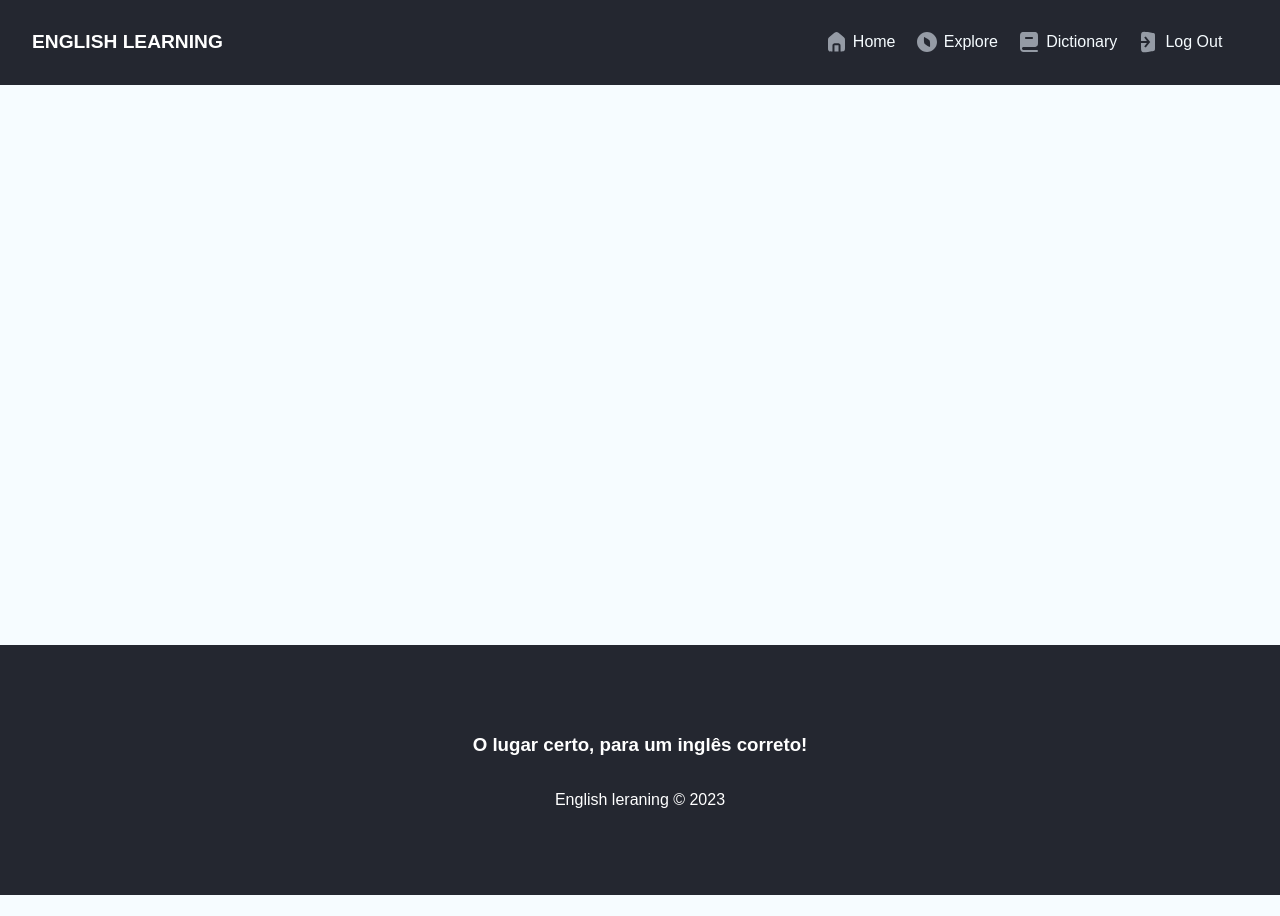
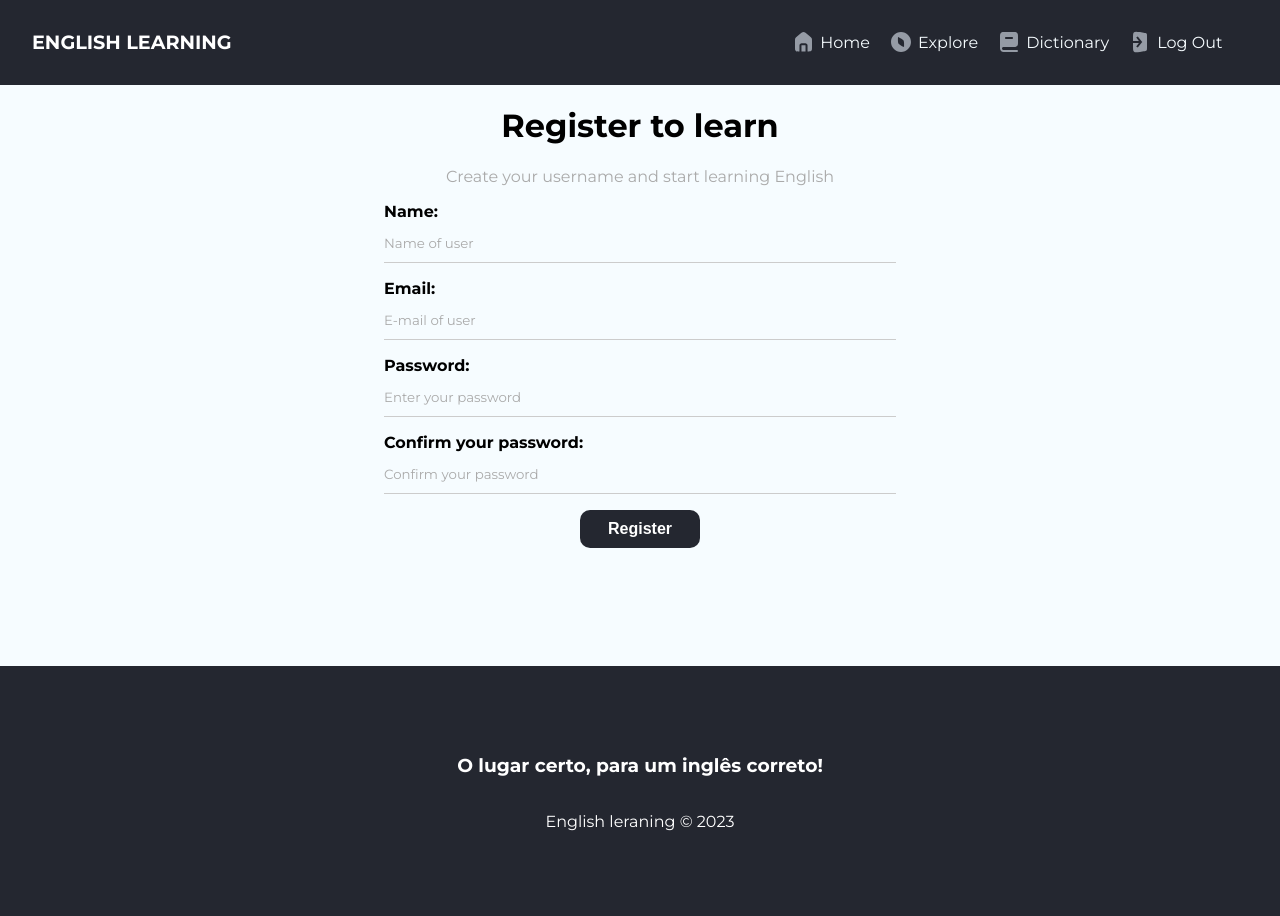
Before and after one commit to AlexMoreni/english-learning, a React (Vite) app: page /register in a window 1280 px wide. Before the commit the page ends 895 px from the top, so only its background shows below. Built offline with nearby package versions, Linux system fonts and the light colour scheme.

Commit message:
creating and styling registration page and creating hook to create users

```diff
--- a/index.html
+++ b/index.html
@@ -5,6 +5,12 @@
     <link rel="icon" type="image/svg+xml" href="/vite.svg" />
     <meta name="viewport" content="width=device-width, initial-scale=1.0" />
     <link rel="shortcut icon" href="favicon-32x32.png" type="image/x-icon" />
+    <link rel="preconnect" href="https://fonts.googleapis.com" />
+    <link rel="preconnect" href="https://fonts.gstatic.com" crossorigin />
+    <link
+      href="https://fonts.googleapis.com/css2?family=Montserrat:ital,wght@0,100;0,200;0,300;0,400;0,500;0,600;0,700;0,800;0,900;1,100;1,200;1,300;1,400;1,500;1,600;1,700;1,800;1,900&display=swap"
+      rel="stylesheet"
+    />
     <title>English Learning</title>
   </head>
   <body>
--- a/package.json
+++ b/package.json
@@ -16,6 +16,7 @@
     "react-router-dom": "^6.18.0"
   },
   "devDependencies": {
+    "@types/firebase": "^3.2.1",
     "@types/react": "^18.2.15",
     "@types/react-dom": "^18.2.7",
     "@typescript-eslint/eslint-plugin": "^6.0.0",
--- a/src/App.tsx
+++ b/src/App.tsx
@@ -1,12 +1,13 @@
 import { BrowserRouter as Router, Routes, Route } from "react-router-dom";
 import "./App.css";
-
-//Pages
-import { Home } from "./pages/Home/Home.tsx";
 
 //Components
 import { Navbar } from "./components/Navbar.tsx";
 import { Footer } from "./components/Footer.tsx";
+
+//Pages
+import { Home } from "./pages/Home/Home.tsx";
+import { Register } from "./pages/Register/Register.tsx";
 
 function App() {
   return (
@@ -15,6 +16,7 @@ function App() {
       <div className="container">
         <Routes>
           <Route path="/" element={<Home />}></Route>
+          <Route path="/register" element={<Register />}></Route>
         </Routes>
       </div>
       <Footer />
--- a/src/firebase/config.js
+++ b/src/firebase/config.js
@@ -2,12 +2,12 @@ import { initializeApp } from "firebase/app";
 import { getFirestore } from "firebase/firestore";
 
 const firebaseConfig = {
-  apiKey: "AIzaSyAheYpm_SoT0hV8qzXIs5SrSylTuW8rRH4",
-  authDomain: "mini-blog-3d1f6.firebaseapp.com",
-  projectId: "mini-blog-3d1f6",
-  storageBucket: "mini-blog-3d1f6.appspot.com",
-  messagingSenderId: "532291506207",
-  appId: "1:532291506207:web:ca3398d9c3c22285ca852a",
+  apiKey: "AIzaSyCM1csNF4Qnk5_DqQVrTqPHwy7SZF0fbYM",
+  authDomain: "english-learning-e1acc.firebaseapp.com",
+  projectId: "english-learning-e1acc",
+  storageBucket: "english-learning-e1acc.appspot.com",
+  messagingSenderId: "711022873208",
+  appId: "1:711022873208:web:dc0d61b51fb32ec5c4bb8d",
 };
 
 const app = initializeApp(firebaseConfig);
--- /dev/null
+++ b/src/hooks/useAuthentication.ts
@@ -0,0 +1,64 @@
+import {
+  getAuth,
+  createUserWithEmailAndPassword,
+  updateProfile,
+} from "firebase/auth";
+import { db } from "../firebase/config.js";
+
+console.log(db);
+
+import { useState, useEffect } from "react";
+
+export const useAuthentication = () => {
+  const [error, setError] = useState<string | null | boolean>(null);
+  const [loading, setLoading] = useState<null | boolean>(null);
+
+  //cleanup
+  //deal with memory leak
+  const [cancelled, setCancelled] = useState(false);
+
+  const auth = getAuth();
+
+  function checkIfIsCancelled() {
+    if (cancelled) {
+      return;
+    }
+  }
+
+  const createUser = async (data: any) => {
+    checkIfIsCancelled();
+
+    setLoading(true);
+    setError(null);
+
+    try {
+      const { user } = await createUserWithEmailAndPassword(
+        auth,
+        data.email,
+        data.password
+      );
+
+      await updateProfile(user, { displayName: data.displayName });
+
+      setLoading(false);
+
+      return user;
+    } catch (error) {
+      if (error instanceof Error) {
+        setLoading(false);
+        setError(error.message);
+      }
+    }
+  };
+
+  useEffect(() => {
+    return () => setCancelled(true);
+  }, []);
+
+  return {
+    auth,
+    createUser,
+    error,
+    loading,
+  };
+};
--- a/src/index.css
+++ b/src/index.css
@@ -16,3 +16,93 @@ nav button {
   cursor: pointer;
   font-family: "Montserrat", sans-serif;
 }
+
+input::placeholder,
+textarea::placeholder {
+  font-family: "Montserrat", sans-serif;
+  color: #aaa;
+}
+
+input:focus,
+textarea:focus {
+  outline: none;
+}
+
+/*Estilos form*/
+form {
+  max-width: 40%;
+  margin: 0 auto;
+}
+
+label {
+  display: flex;
+  flex-direction: column;
+  margin-bottom: 1em;
+}
+
+label span {
+  margin-bottom: 0.3em;
+  font-weight: bold;
+  text-align: left;
+}
+
+input,
+textarea {
+  box-sizing: border-box;
+  border: none;
+  border-bottom: 1px solid #ccc;
+  padding: 0.8em 0;
+  background-color: transparent;
+}
+
+.btn {
+  background-color: #242730;
+  color: #fff;
+  text-align: center;
+  cursor: pointer;
+  border-radius: 10px;
+  width: 120px;
+  font-weight: bold;
+  border: none;
+  padding: 10px 15px;
+  font-size: 1em;
+}
+
+.btn.btn-dark {
+  background-color: #000;
+  border-radius: 0;
+}
+
+.btn.btn-outline {
+  background-color: transparent;
+  border-radius: 0;
+  color: #000;
+  border: 1px solid #000;
+  padding: 7px 30px;
+}
+
+.btn:hover {
+  background-color: #fff;
+  outline: 2px solid #242730;
+  color: #000;
+}
+
+.btn.btn-outline:hover {
+  background-color: #000;
+}
+
+.btn.btn-danger:hover {
+  background-color: #dc3545;
+}
+
+button[disabled] {
+  background-color: #aaa;
+}
+
+.container .error {
+  color: #721c24;
+  background-color: #f8d7da;
+  border: 1px solid #f5c6cb;
+  padding: 5px;
+  border-radius: 5px;
+}
--- /dev/null
+++ b/src/pages/Register/Register.module.css
@@ -0,0 +1,7 @@
+.register {
+  text-align: center;
+}
+
+.register p {
+  color: #aaa;
+}
--- /dev/null
+++ b/src/pages/Register/Register.tsx
@@ -0,0 +1,102 @@
+import { useState, useEffect, FormEvent } from "react";
+
+import styles from "./Register.module.css";
+
+import { useAuthentication } from "../../hooks/useAuthentication";
+
+export function Register() {
+  const [displayName, setDisplayName] = useState<string>("");
+  const [email, setEmail] = useState<string>("");
+  const [password, setPassword] = useState<string>("");
+  const [confirmPassword, setConfirmPassword] = useState<string>("");
+  const [error, setError] = useState<string | boolean>("");
+
+  const { createUser, error: authError, loading } = useAuthentication();
+
+  const handleSubmit = async (e: FormEvent<HTMLFormElement>) => {
+    e.preventDefault();
+
+    setError("");
+
+    const user = {
+      displayName,
+      email,
+      password,
+    };
+
+    if (password !== confirmPassword) {
+      setError("As senhas não conferem!");
+      return;
+    }
+
+    const res = await createUser(user);
+
+    console.log(res);
+  };
+
+  useEffect(() => {
+    if (authError) {
+      setError(authError);
+    }
+  }, [authError]);
+
+  return (
+    <div className={styles.register}>
+      <h1>Register to learn</h1>
+      <p>Create your username and start learning English</p>
+      <form onSubmit={handleSubmit}>
+        <label>
+          <span>Name:</span>
+          <input
+            type="text"
+            name="displayNome"
+            required
+            placeholder="Name of user"
+            value={displayName}
+            onChange={(e) => setDisplayName(e.target.value)}
+          />
+        </label>
+        <label>
+          <span>Email:</span>
+          <input
+            type="email"
+            name="email"
+            required
+            placeholder="E-mail of user"
+            value={email}
+            onChange={(e) => setEmail(e.target.value)}
+          />
+        </label>
+        <label>
+          <span>Password:</span>
+          <input
+            type="password"
+            name="password"
+            required
+            placeholder="Enter your password"
+            value={password}
+            onChange={(e) => setPassword(e.target.value)}
+          />
+        </label>
+        <label>
+          <span>Confirm your password:</span>
+          <input
+            type="password"
+            name="confirmPassword"
+            required
+            placeholder="Confirm your password"
+            value={confirmPassword}
+            onChange={(e) => setConfirmPassword(e.target.value)}
+          />
+        </label>
+        {!loading && <button className="btn">Register</button>}
+        {loading && (
+          <button className="btn" disabled>
+            Aguarde...
+          </button>
+        )}
+        {error && <p className="error">{error}</p>}
+      </form>
+    </div>
+  );
+}
```
Also changed, not shown: 1 other file (tests, documents, lock files or other folders).
